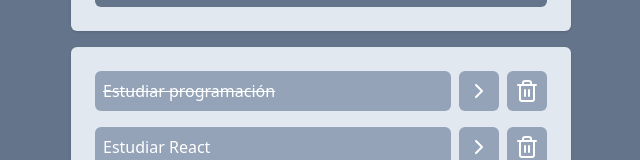
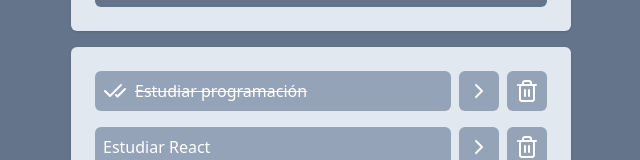
Before and after one commit to liviadesouza15/proyect-react, a React (Vite) app: page / in a window 1280 px wide. Both pictures are taken after a click on the button "Estudiar programación". Shown: the part 249-409 px from the top of the page, without its empty margins (319-959 px from the left). Built offline with nearby package versions, Linux system fonts and the light colour scheme.

Commit message:
adicionando check em tasks

```diff
--- a/src/components/Tasks.jsx
+++ b/src/components/Tasks.jsx
@@ -1,4 +1,4 @@
-import { ChevronRightIcon, Trash2Icon } from "lucide-react";
+import { CheckCheck, ChevronRightIcon, Trash2Icon } from "lucide-react";
 import { useNavigate } from "react-router-dom";
 import Button from "./Button";
 
@@ -20,10 +20,12 @@ function Tasks(props) {
         <li key={task.id} className="flex gap-2">
           <button
             onClick={() => props.onTaskClick(task.id)}
-            className={`bg-slate-400 text-left w-full text-white p-2 rounded-md ${
+            className={`bg-slate-400 text-left w-full flex itens-center gap-2 text-white p-2 rounded-md ${
               task.isCompleted && "line-through"
             }`}
           >
+            {task.isCompleted && <CheckCheck/>}
+
             {task.title}
           </button>
           <Button
@@ -32,6 +34,7 @@ function Tasks(props) {
               "bg-slate-400 p-2 rounded-md text-white ${task.isCompleted && 'line-through'}"
             }
           >
+
             <ChevronRightIcon />
           </Button>
           <Button
```
